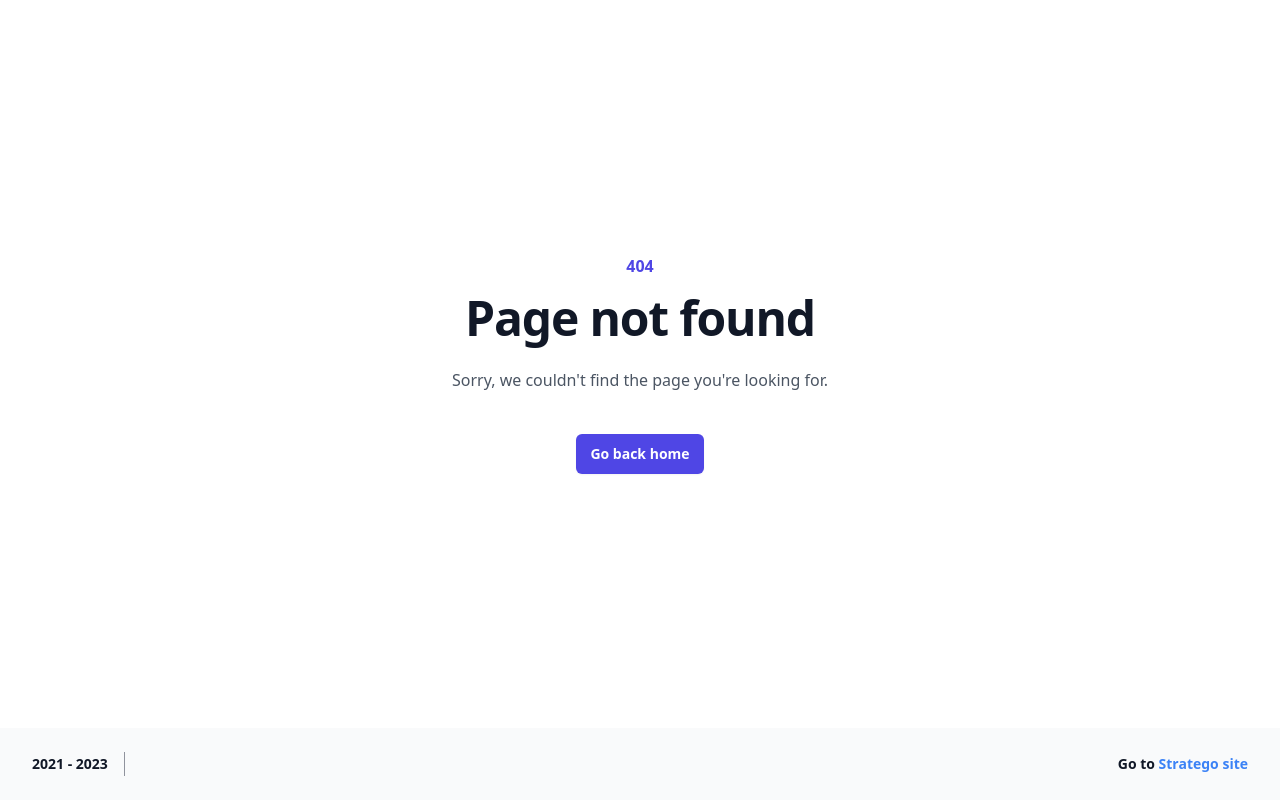
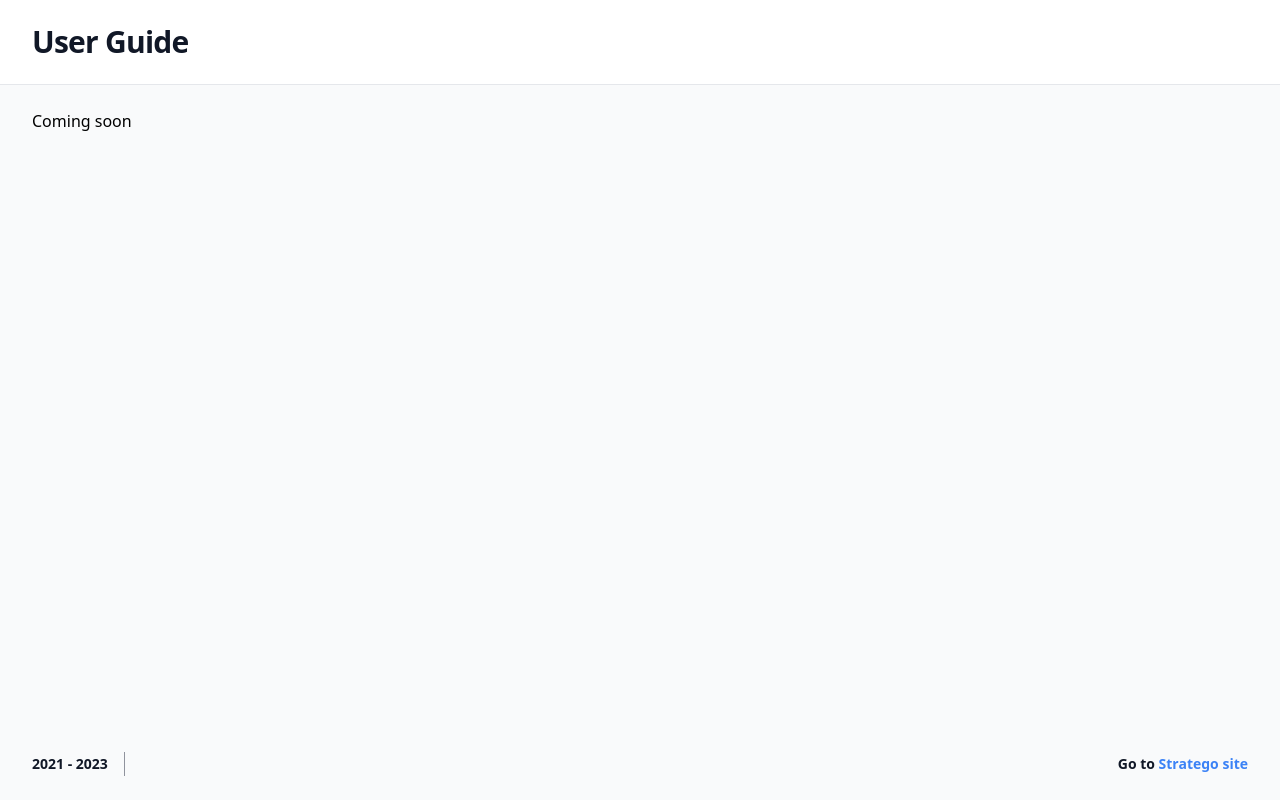
Before and after one commit to stratego-chile/sts, a Next.js app: page /user-guide in a window 1280 px wide. Before the commit this address had no page. Built offline with nearby package versions, Linux system fonts and the light colour scheme.

Commit message:
feat: add user guide page

```diff
--- /dev/null
+++ b/src/app/user-guide/page.tsx
@@ -0,0 +1,19 @@
+const UserGuidePage = () => {
+  return (
+    <div>
+      <header className="bg-white border-b-[1px] border-b-gray-200">
+        <div className="flex flex-col gap-4 mx-auto max-w-7xl px-4 py-6 sm:px-6 lg:px-8">
+          <span className="text-3xl font-bold tracking-tight text-gray-900">
+            User Guide
+          </span>
+        </div>
+      </header>
+
+      <main className="grid mx-auto max-w-7xl px-4 py-6 sm:px-6 lg:px-8">
+        <p>Coming soon</p>
+      </main>
+    </div>
+  )
+}
+
+export default UserGuidePage
```
